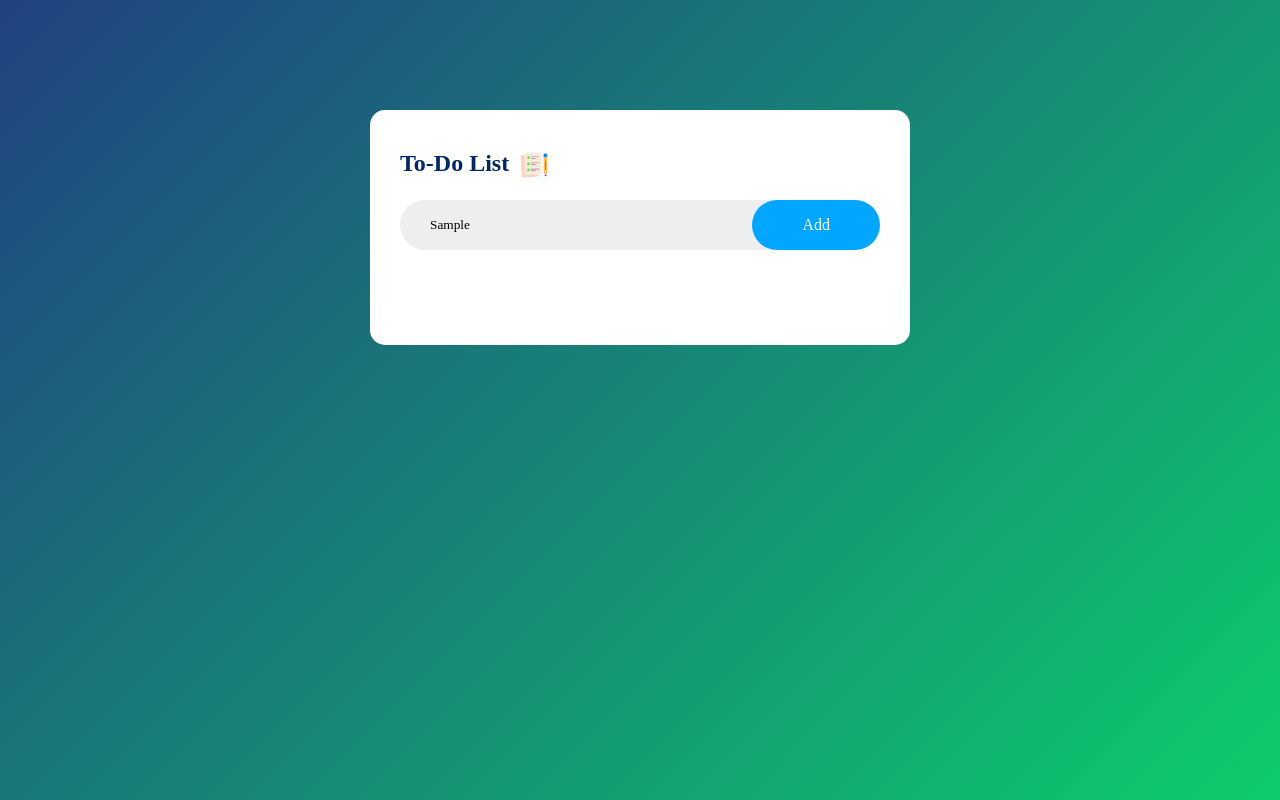
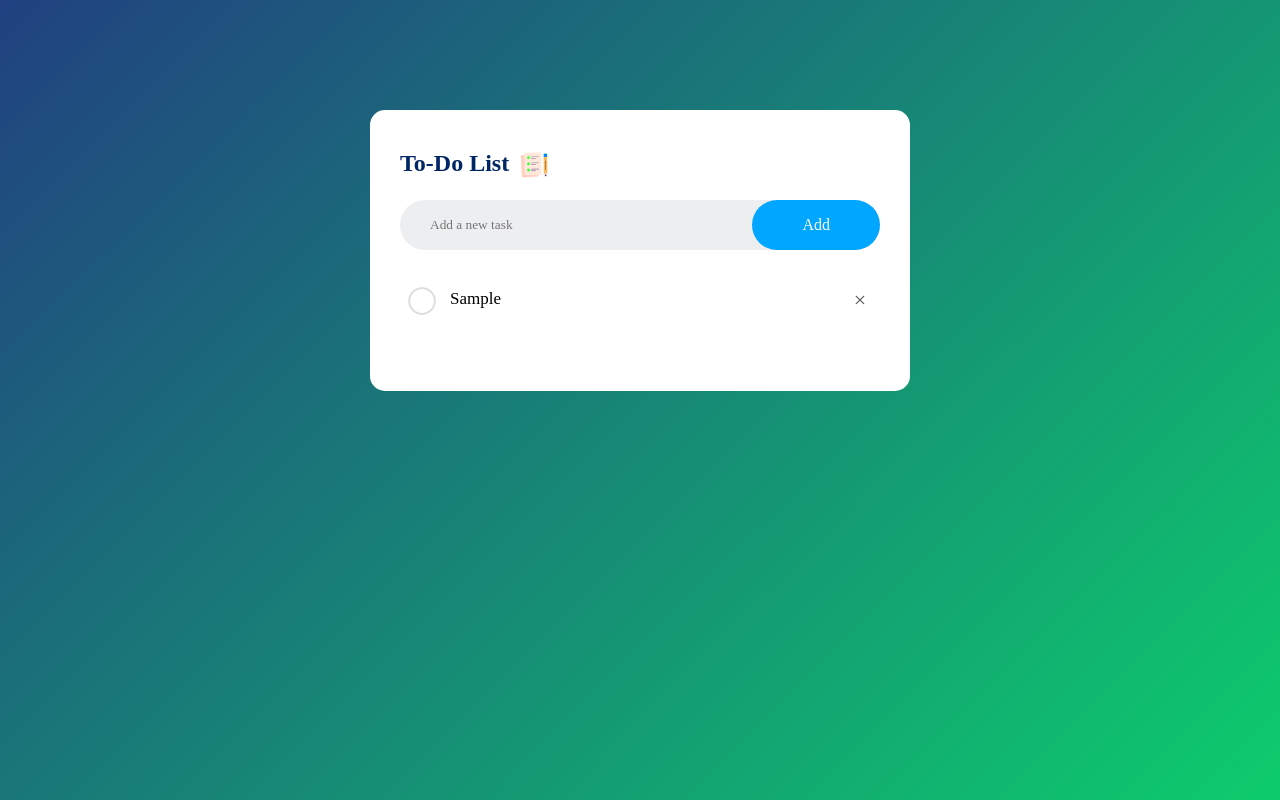
Before and after one commit to Hiruna-SP/To-Do-App, a plain HTML site: page index.html in a window 1280 px wide. Both pictures are taken after typing "Sample" into the empty fields and a click on the button "Add". Drawn offline with Linux system fonts and the light colour scheme.

Commit message:
Implement task addition , task deletion and task checked functions

```diff
--- a/index.html
+++ b/index.html
@@ -11,13 +11,18 @@
         <div class="todoapp">
             <h2>To-Do List <img src="images/icon.png" alt="Icon"/></h2>
             <div class="row">
-                <input type="text" id="input field" placeholder="Add a new task">
-                <button>Add</button>
+                <input type="text" id="inputfield" placeholder="Add a new task">
+                <button onclick="AddTask()">Add</button>
             </div>
+            <ul id ="listContainer">
+                <!-- <li class="checked">Task 1</li>
+                <li>Task 2</li>
+                <li>Task 3</li> -->
+            </ul>
         </div>
 
     </div>
 
-
+<script src="script.js"></script>
 </body>
 </html>
--- /dev/null
+++ b/script.js
@@ -0,0 +1,31 @@
+const inputfield = document.getElementById('inputfield');
+const listContainer = document.getElementById('listContainer');
+
+function AddTask(){
+    if (inputfield.value === '') {
+        alert('Please enter a task');
+        return;
+    }
+    else{
+        let li = document.createElement('li');
+        li.innerHTML = inputfield.value;
+        listContainer.appendChild(li);
+        let span = document.createElement('span');
+        span.innerHTML = '\u00D7'; // Unicode for multiplication sign (×)
+        li.appendChild(span);
+    }
+    inputfield.value = '';
+
+
+}
+
+listContainer.addEventListener('click', function(e) {
+    if (e.target.tagName === "LI"){
+        e.target.classList.toggle('checked');
+
+    }
+    else if (e.target.tagName === "SPAN") {
+        e.target.parentElement.remove();
+    }
+
+}, false);
--- a/style.css
+++ b/style.css
@@ -62,5 +62,60 @@
     border-radius: 30px;
     cursor: pointer;
 
+}
+
+.row button:hover{
+    background: #0088ff;
 
 }
+
+ul li {
+    list-style: none;
+    font-size: 17px;
+    padding: 14px 8px 12px 50px;
+    user-select: none;
+    cursor: pointer;
+    position: relative;
+}
+
+ul li::before{
+    content: '';
+    position: absolute;
+    height: 28px;
+    width: 28px;
+    border-radius: 50%;
+    background-image: url(images/unchecked.png);
+    background-size: cover;
+    background-position: center;
+    top: 12px;
+    left:8px;
+
+}
+
+ul li.checked{
+    color: #555;
+    text-decoration: line-through;
+
+}
+
+ul li.checked::before{
+    background-image: url(images/checked.png);
+}
+
+ul li span{
+    position: absolute;
+    right: 0;
+    top: 5px;
+    width: 40px;
+    height: 40px;
+    font-size: 22px;
+    color: #555;
+    line-height: 40px;
+    text-align: center;
+}
+
+ul li span:hover{
+    color: #000;
+    background: #f0f0f0;
+    border-radius: 50%;
+}
```
